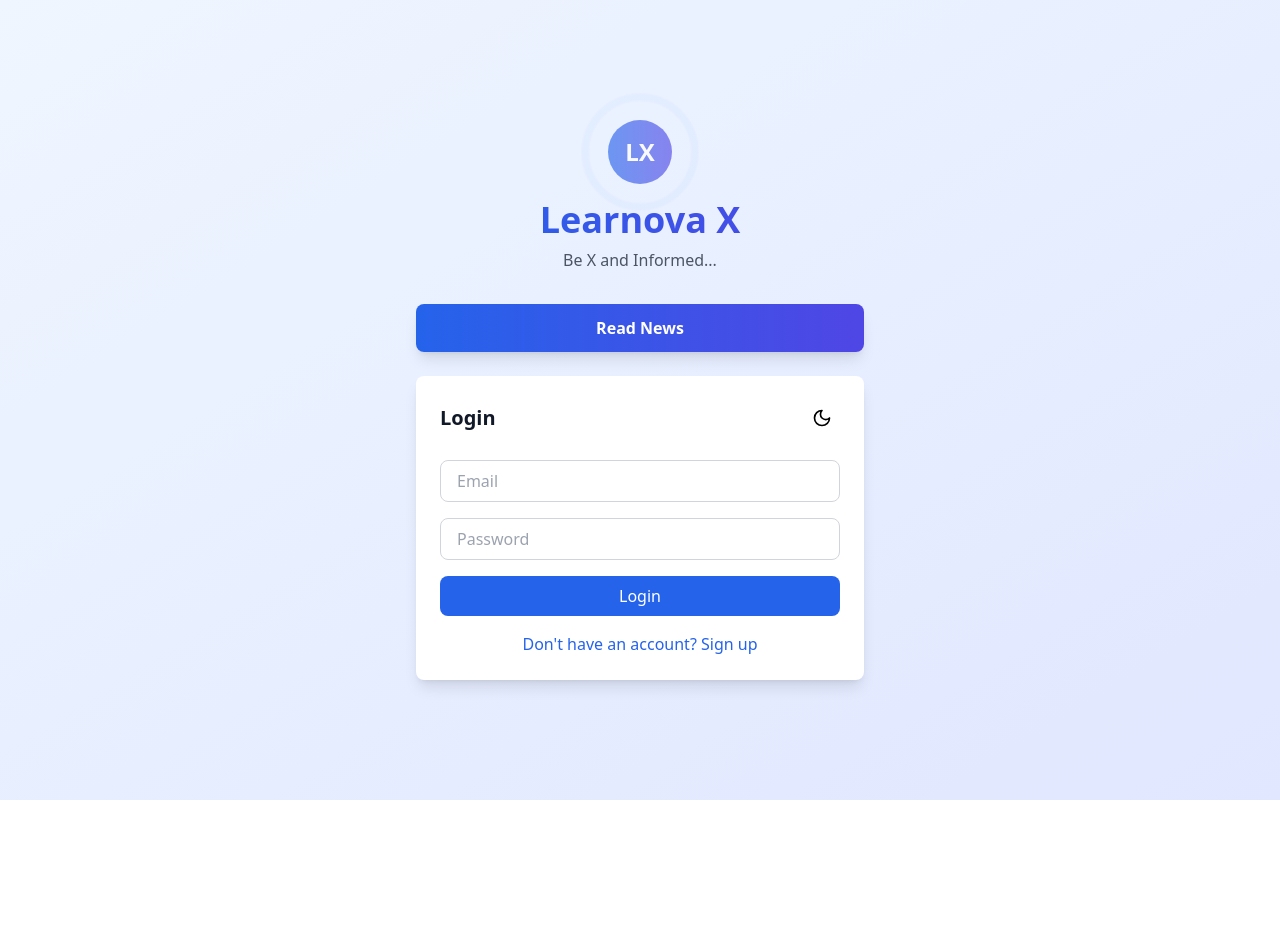
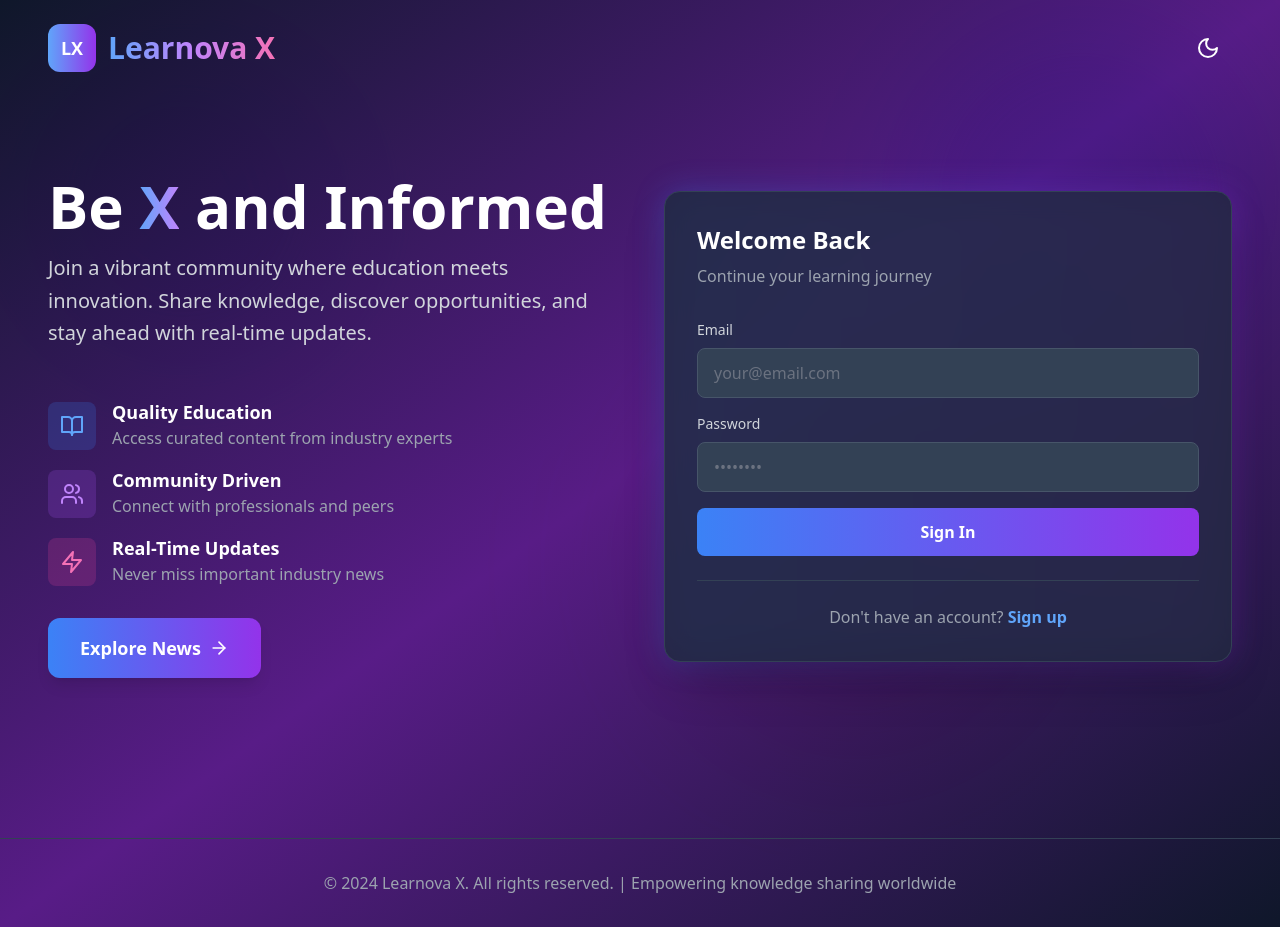
Before and after one commit to Uhhghhujbh/learnova-X, a React (Vite) app: page / in a window 1280 px wide. Before the commit the page ends 800 px from the top, so only its background shows below. Built offline with nearby package versions, Linux system fonts and the light colour scheme.

Commit message:
Update Landing.jsx

```diff
--- a/src/pages/Landing.jsx
+++ b/src/pages/Landing.jsx
@@ -1,12 +1,13 @@
 import React, { useState, useContext } from 'react';
 import { useNavigate } from 'react-router-dom';
 import { AuthContext, ThemeContext } from '../App';
-import { Sun, Moon } from 'lucide-react';
+import { Sun, Moon, ArrowRight, Users, BookOpen, Zap } from 'lucide-react';
 
 export default function Landing() {
   const [isLogin, setIsLogin] = useState(true);
   const [formData, setFormData] = useState({ email: '', password: '', username: '' });
   const [loading, setLoading] = useState(false);
+  const [error, setError] = useState('');
   const navigate = useNavigate();
 
   const { supabase } = useContext(AuthContext);
@@ -14,36 +15,57 @@ export default function Landing() {
 
   const handleAuth = async (e) => {
     e.preventDefault();
+    setError('');
     setLoading(true);
 
     try {
       if (isLogin) {
-        const { error } = await supabase.auth.signInWithPassword({
+        // Login
+        const { error: signInError } = await supabase.auth.signInWithPassword({
           email: formData.email,
           password: formData.password
         });
-        if (error) throw error;
+        if (signInError) throw signInError;
+        navigate('/news');
       } else {
+        // Sign Up
+        if (!formData.username || formData.username.trim().length === 0) {
+          throw new Error('Username is required');
+        }
+
+        // First, sign up the user
         const { data: authData, error: authError } = await supabase.auth.signUp({
           email: formData.email,
           password: formData.password
         });
+
         if (authError) throw authError;
 
+        // Then insert user profile
         if (authData.user) {
           const { error: userError } = await supabase
             .from('users')
             .insert({
               auth_id: authData.user.id,
-              username: formData.username,
+              username: formData.username.toLowerCase(),
               email: formData.email,
               display_name: formData.username
             });
-          if (userError) throw userError;
+
+          if (userError) {
+            console.error('User insert error:', userError);
+            throw new Error(userError.message || 'Failed to create user profile');
           }
         }
+
+        setError('');
+        alert('Sign up successful! Please log in now.');
+        setIsLogin(true);
+        setFormData({ email: '', password: '', username: '' });
+      }
     } catch (err) {
-      alert(err.message);
+      console.error('Auth error:', err);
+      setError(err.message || 'Authentication failed');
     }
     setLoading(false);
   };
@@ -53,90 +75,195 @@ export default function Landing() {
   };
 
   return (
-    <div className="min-h-screen bg-gradient-to-br from-blue-50 to-indigo-100 dark:from-gray-900 dark:to-gray-800 flex items-center justify-center p-4">
-      <div className="max-w-md w-full">
-        {/* LX Animation Header */}
-        <div className="text-center mb-8">
-          <div className="flex justify-center mb-4">
-            <div className="relative">
-              <div className="w-16 h-16 bg-gradient-to-r from-blue-600 to-indigo-600 rounded-full flex items-center justify-center text-white font-bold text-2xl animate-pulse">
+    <div className="min-h-screen bg-gradient-to-br from-slate-900 via-purple-900 to-slate-900 dark:from-slate-950 dark:via-purple-950 dark:to-slate-950 text-white overflow-hidden">
+      {/* Animated Background Elements */}
+      <div className="absolute top-0 left-0 w-96 h-96 bg-purple-500 rounded-full mix-blend-multiply filter blur-3xl opacity-20 animate-blob"></div>
+      <div className="absolute top-0 right-0 w-96 h-96 bg-blue-500 rounded-full mix-blend-multiply filter blur-3xl opacity-20 animate-blob animation-delay-2000"></div>
+      <div className="absolute bottom-0 left-1/2 w-96 h-96 bg-pink-500 rounded-full mix-blend-multiply filter blur-3xl opacity-20 animate-blob animation-delay-4000"></div>
+
+      {/* Header */}
+      <header className="relative z-10 flex justify-between items-center px-6 md:px-12 py-6">
+        <div className="flex items-center gap-3">
+          <div className="w-12 h-12 bg-gradient-to-r from-blue-400 to-purple-600 rounded-xl flex items-center justify-center font-bold text-lg">
             LX
           </div>
-              <div className="absolute inset-0 rounded-full border-4 border-blue-200 animate-ping"></div>
+          <h1 className="text-2xl md:text-3xl font-bold bg-gradient-to-r from-blue-400 via-purple-400 to-pink-400 bg-clip-text text-transparent">
+            Learnova X
+          </h1>
+        </div>
+
+        <button onClick={toggleTheme} className="p-3 hover:bg-white hover:bg-opacity-10 rounded-lg transition">
+          {theme === 'light' ? <Moon size={24} /> : <Sun size={24} />}
+        </button>
+      </header>
+
+      {/* Main Content */}
+      <div className="relative z-10 max-w-7xl mx-auto px-6 md:px-12 py-12 md:py-20">
+        <div className="grid md:grid-cols-2 gap-12 items-center">
+
+          {/* Left Side - Hero Content */}
+          <div className="space-y-8">
+            <div className="space-y-4">
+              <h2 className="text-5xl md:text-6xl font-bold leading-tight">
+                Be <span className="bg-gradient-to-r from-blue-400 to-purple-400 bg-clip-text text-transparent">X</span> and Informed
+              </h2>
+              <p className="text-xl text-gray-300 leading-relaxed">
+                Join a vibrant community where education meets innovation. Share knowledge, discover opportunities, and stay ahead with real-time updates.
+              </p>
+            </div>
+
+            {/* Features */}
+            <div className="space-y-4 pt-4">
+              <div className="flex items-start gap-4">
+                <div className="w-12 h-12 bg-blue-500 bg-opacity-20 rounded-lg flex items-center justify-center flex-shrink-0 mt-1">
+                  <BookOpen size={24} className="text-blue-400" />
+                </div>
+                <div>
+                  <h3 className="font-semibold text-lg">Quality Education</h3>
+                  <p className="text-gray-400">Access curated content from industry experts</p>
                 </div>
               </div>
-          <h1 className="text-4xl font-bold bg-gradient-to-r from-blue-600 to-indigo-600 bg-clip-text text-transparent mb-2">
-            Learnova X
-          </h1>
-          <p className="text-gray-600 dark:text-gray-400">Be X and Informed...</p>
+
+              <div className="flex items-start gap-4">
+                <div className="w-12 h-12 bg-purple-500 bg-opacity-20 rounded-lg flex items-center justify-center flex-shrink-0 mt-1">
+                  <Users size={24} className="text-purple-400" />
+                </div>
+                <div>
+                  <h3 className="font-semibold text-lg">Community Driven</h3>
+                  <p className="text-gray-400">Connect with professionals and peers</p>
+                </div>
               </div>
 
-        {/* Read News Button */}
+              <div className="flex items-start gap-4">
+                <div className="w-12 h-12 bg-pink-500 bg-opacity-20 rounded-lg flex items-center justify-center flex-shrink-0 mt-1">
+                  <Zap size={24} className="text-pink-400" />
+                </div>
+                <div>
+                  <h3 className="font-semibold text-lg">Real-Time Updates</h3>
+                  <p className="text-gray-400">Never miss important industry news</p>
+                </div>
+              </div>
+            </div>
+
+            {/* CTA Button */}
             <button
               onClick={handleReadNews}
-          className="w-full mb-6 px-6 py-3 bg-gradient-to-r from-blue-600 to-indigo-600 text-white font-semibold rounded-lg hover:from-blue-700 hover:to-indigo-700 transition shadow-lg"
+              className="mt-8 inline-flex items-center gap-2 px-8 py-4 bg-gradient-to-r from-blue-500 to-purple-600 hover:from-blue-600 hover:to-purple-700 rounded-xl font-semibold text-lg transition transform hover:scale-105 shadow-lg"
             >
-          Read News
+              Explore News <ArrowRight size={20} />
             </button>
+          </div>
 
-        {/* Auth Form */}
-        <div className="bg-white dark:bg-gray-800 rounded-lg shadow-lg p-6">
-          <div className="flex justify-between items-center mb-6">
-            <h2 className="text-xl font-bold text-gray-900 dark:text-white">
-              {isLogin ? 'Login' : 'Sign Up'}
-            </h2>
-            <button onClick={toggleTheme} className="p-2 hover:bg-gray-100 dark:hover:bg-gray-700 rounded-lg">
-              {theme === 'light' ? <Moon size={20} /> : <Sun size={20} />}
-            </button>
+          {/* Right Side - Auth Form */}
+          <div className="relative">
+            <div className="absolute inset-0 bg-gradient-to-r from-blue-500 to-purple-600 rounded-2xl blur-lg opacity-30"></div>
+
+            <div className="relative bg-slate-800 bg-opacity-80 backdrop-blur-md border border-slate-700 rounded-2xl p-8 shadow-2xl">
+              <div className="mb-8">
+                <h3 className="text-2xl font-bold mb-2">
+                  {isLogin ? 'Welcome Back' : 'Join Us'}
+                </h3>
+                <p className="text-gray-400">
+                  {isLogin ? 'Continue your learning journey' : 'Start sharing and learning today'}
+                </p>
               </div>
 
               <form onSubmit={handleAuth} className="space-y-4">
                 {!isLogin && (
+                  <div>
+                    <label className="block text-sm font-medium mb-2 text-gray-300">Username</label>
                     <input
                       type="text"
-                placeholder="Username"
+                      placeholder="Choose your username"
                       value={formData.username}
                       onChange={(e) => setFormData({...formData, username: e.target.value})}
-                className="w-full px-4 py-2 border border-gray-300 dark:border-gray-600 rounded-lg bg-white dark:bg-gray-700 text-gray-900 dark:text-white focus:outline-none focus:ring-2 focus:ring-blue-500"
+                      className="w-full px-4 py-3 rounded-lg bg-slate-700 border border-slate-600 focus:border-blue-500 focus:ring-2 focus:ring-blue-500 focus:ring-opacity-50 transition outline-none text-white placeholder-gray-500"
                       required
                     />
+                  </div>
                 )}
 
+                <div>
+                  <label className="block text-sm font-medium mb-2 text-gray-300">Email</label>
                   <input
                     type="email"
-              placeholder="Email"
+                    placeholder="your@email.com"
                     value={formData.email}
                     onChange={(e) => setFormData({...formData, email: e.target.value})}
-              className="w-full px-4 py-2 border border-gray-300 dark:border-gray-600 rounded-lg bg-white dark:bg-gray-700 text-gray-900 dark:text-white focus:outline-none focus:ring-2 focus:ring-blue-500"
+                    className="w-full px-4 py-3 rounded-lg bg-slate-700 border border-slate-600 focus:border-blue-500 focus:ring-2 focus:ring-blue-500 focus:ring-opacity-50 transition outline-none text-white placeholder-gray-500"
                     required
                   />
+                </div>
 
+                <div>
+                  <label className="block text-sm font-medium mb-2 text-gray-300">Password</label>
                   <input
                     type="password"
-              placeholder="Password"
+                    placeholder="••••••••"
                     value={formData.password}
                     onChange={(e) => setFormData({...formData, password: e.target.value})}
-              className="w-full px-4 py-2 border border-gray-300 dark:border-gray-600 rounded-lg bg-white dark:bg-gray-700 text-gray-900 dark:text-white focus:outline-none focus:ring-2 focus:ring-blue-500"
+                    className="w-full px-4 py-3 rounded-lg bg-slate-700 border border-slate-600 focus:border-blue-500 focus:ring-2 focus:ring-blue-500 focus:ring-opacity-50 transition outline-none text-white placeholder-gray-500"
                     required
                   />
+                </div>
+
+                {error && (
+                  <div className="p-3 bg-red-500 bg-opacity-20 border border-red-500 rounded-lg">
+                    <p className="text-red-300 text-sm">{error}</p>
+                  </div>
+                )}
 
                 <button
                   type="submit"
                   disabled={loading}
-              className="w-full px-4 py-2 bg-blue-600 hover:bg-blue-700 text-white font-medium rounded-lg transition disabled:opacity-50"
+                  className="w-full py-3 bg-gradient-to-r from-blue-500 to-purple-600 hover:from-blue-600 hover:to-purple-700 disabled:opacity-50 disabled:cursor-not-allowed font-semibold rounded-lg transition mt-6"
                 >
-              {loading ? 'Processing...' : (isLogin ? 'Login' : 'Sign Up')}
+                  {loading ? 'Processing...' : (isLogin ? 'Sign In' : 'Create Account')}
                 </button>
               </form>
 
+              <div className="mt-6 pt-6 border-t border-slate-700">
                 <button
-            onClick={() => setIsLogin(!isLogin)}
-            className="w-full mt-4 text-center text-blue-600 hover:text-blue-700 dark:text-blue-400 dark:hover:text-blue-300 transition"
+                  onClick={() => {
+                    setIsLogin(!isLogin);
+                    setError('');
+                  }}
+                  className="w-full text-center text-gray-400 hover:text-blue-400 transition"
                 >
-            {isLogin ? "Don't have an account? Sign up" : "Already have an account? Login"}
+                  {isLogin ? "Don't have an account? " : "Already have an account? "}
+                  <span className="text-blue-400 font-semibold">
+                    {isLogin ? 'Sign up' : 'Sign in'}
+                  </span>
                 </button>
               </div>
             </div>
           </div>
+        </div>
+      </div>
+
+      {/* Footer */}
+      <footer className="relative z-10 border-t border-slate-700 mt-20 py-8 px-6 md:px-12">
+        <div className="max-w-7xl mx-auto text-center text-gray-400">
+          <p>© 2024 Learnova X. All rights reserved. | Empowering knowledge sharing worldwide</p>
+        </div>
+      </footer>
+
+      <style jsx>{`
+        @keyframes blob {
+          0%, 100% { transform: translate(0, 0) scale(1); }
+          33% { transform: translate(30px, -50px) scale(1.1); }
+          66% { transform: translate(-20px, 20px) scale(0.9); }
+        }
+        .animate-blob {
+          animation: blob 7s infinite;
+        }
+        .animation-delay-2000 {
+          animation-delay: 2s;
+        }
+        .animation-delay-4000 {
+          animation-delay: 4s;
+        }
+      `}</style>
+    </div>
   );
 }
```
Lines whose indentation alone changed are shown as unchanged.
